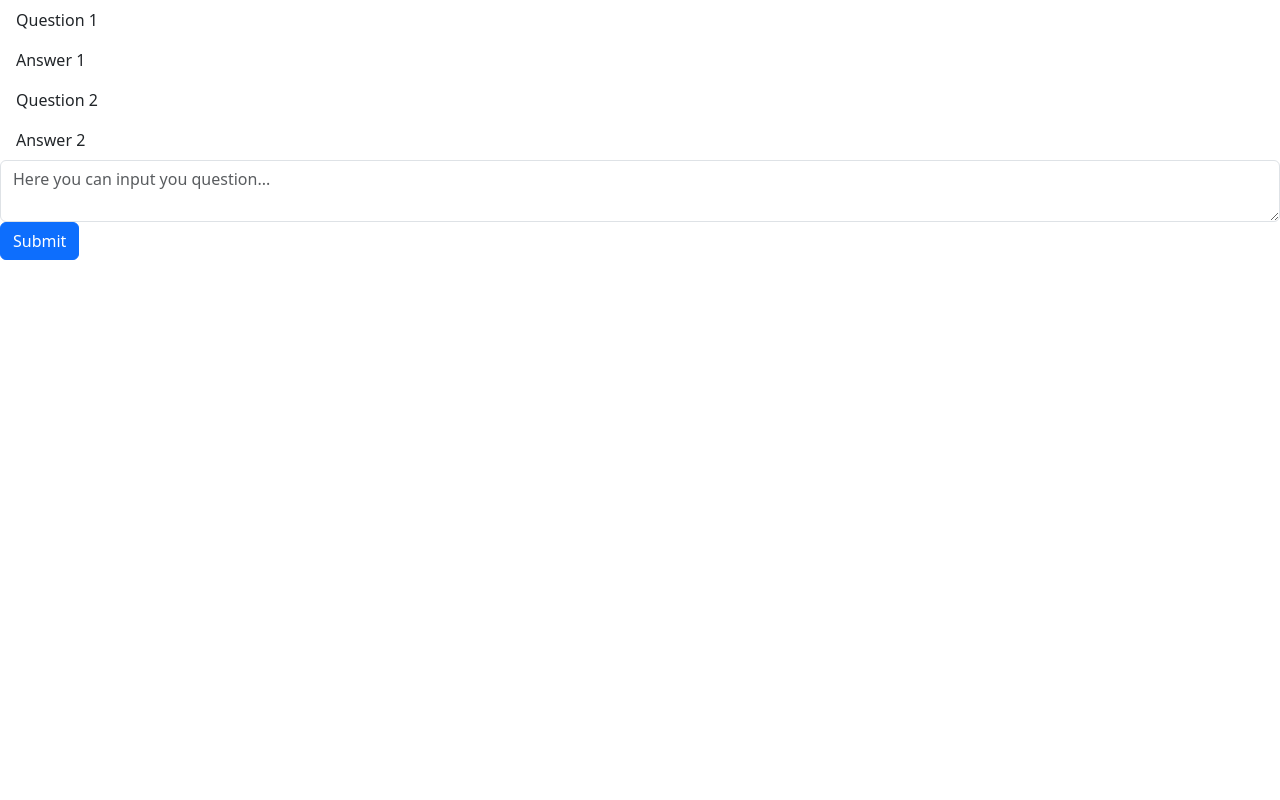
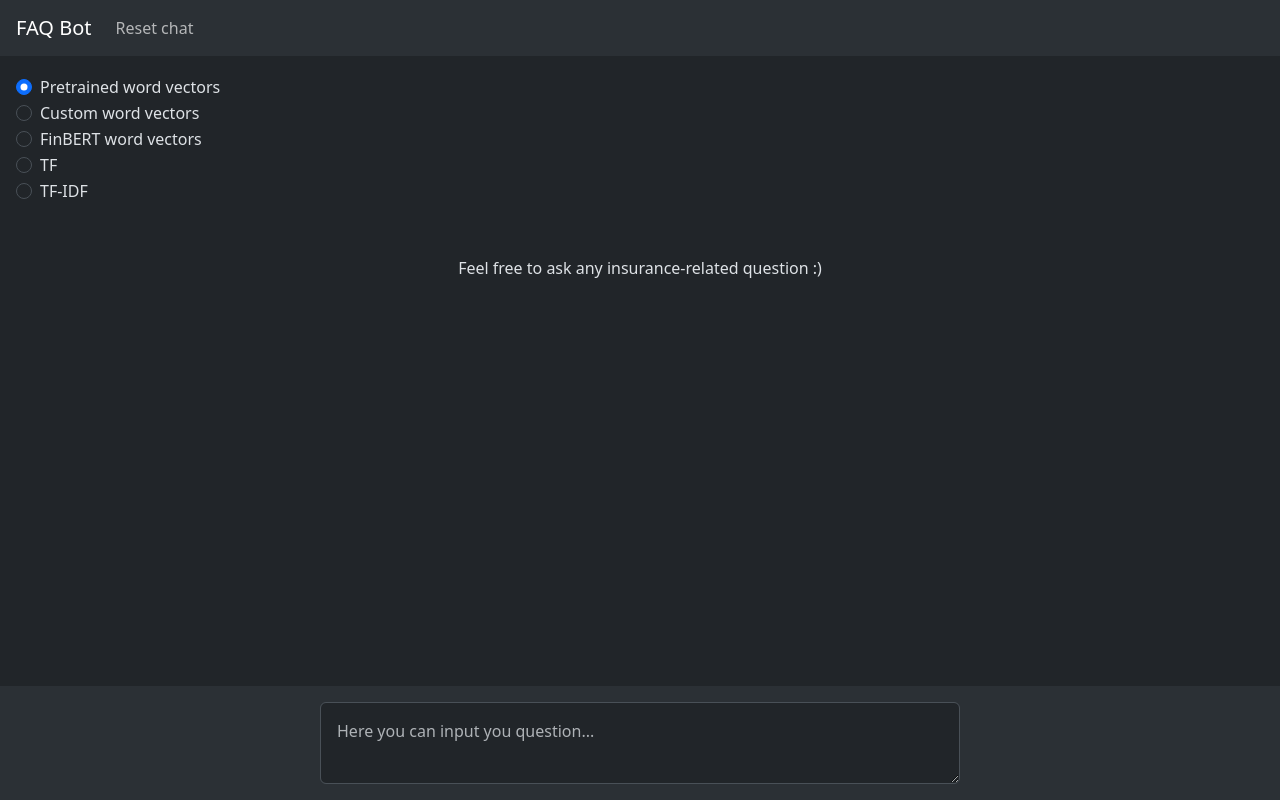
Before and after one commit to zivicmilos/traveling_faq_bot, a React app in the folder frontend/: page / in a window 1280 px wide. Built offline with nearby package versions, Linux system fonts and the light colour scheme; no server answers.

Commit message:
Issue #23: Backend and frontend done

```diff
--- a/frontend/public/index.html
+++ b/frontend/public/index.html
@@ -1,5 +1,5 @@
 <!DOCTYPE html>
-<html lang="en">
+<html lang="en" data-bs-theme="dark">
   <head>
     <meta charset="utf-8" />
     <link rel="icon" href="%PUBLIC_URL%/favicon.ico" />
--- a/frontend/src/components/App/App.css
+++ b/frontend/src/components/App/App.css
@@ -0,0 +1,8 @@
+.box {
+    display: flex;
+    justify-content: center;
+  }
+
+.pt-25 {
+  padding-top: 20%;
+}
--- a/frontend/src/components/App/App.js
+++ b/frontend/src/components/App/App.js
@@ -1,26 +1,71 @@
-import './App.css';
-import ListGroup from '../ListGroup/ListGroup'
-import QuestionBox from '../QuestionBox/QuestionBox'
-import Button from '../Button/Button'
-import {getAnswer} from '../../services/faq-service'
-import axios from "axios";
+import "./App.css";
+import Navbar from "../Navbar/Navbar";
+import ListGroup from "../ListGroup/ListGroup";
+import QuestionBox from "../QuestionBox/QuestionBox";
+import { getAnswer } from "../../services/faq-service";
+import { getData, storeData } from "../../helpers/local-storage";
+import { useState, useEffect } from "react";
+import RadioButtons from "../RadioButtons/RadioButtons";
 
- const handleSubmit = (e) => {
+function App() {
+  const initialState = () => getData("items") || [];
+  const [data, setData] = useState("");
+  const [items, setItems] = useState(initialState);
+  const [resetTextArea, setResetTextArea] = useState(false);
+  const [model, setModel] = useState("pretrained");
+
+  useEffect(() => {
+    storeData("items", items);
+  }, [items]);
+
+  const handleSubmit = (question) => (e) => {
+    if (e.key !== "Enter") return;
+
     e.preventDefault();
-    const question = {
-      question: 'What Are Rate For Long Term Care Insurance?',
+    console.log(question);
+    const q = {
+      question: question,
+      model: model,
     };
-    axios.post('http://localhost:8000/faq/questions', question).then((response) => {
-      console.log(response.status, response.data);
+    setItems((current) => [...current, "Q: " + question]);
+    getAnswer(q).then((data) => {
+      console.log(data);
+      setItems((current) => [...current, "A: " + data]);
     });
+
+    setResetTextArea(!resetTextArea);
   };
 
-function App() {
-  return <div>
-  	<ListGroup></ListGroup>
-  	<QuestionBox></QuestionBox>
-  	<Button onClick={getAnswer('asd').apply()}>Submit</Button>
-  </div>;
+  const handleReset = (e) => {
+    setItems([]);
+  };
+
+  const onChangeValue = (e) => {
+    console.log(e.target.value);
+    setModel(e.target.value);
+  };
+
+  return (
+    <div className="App">
+      <Navbar handleReset={handleReset} />
+      <div className="hstack">
+        <RadioButtons onChangeValue={onChangeValue} />
+        {items.length !== 0 && <ListGroup items={items} />}
+        {items.length === 0 && (
+          <div className="d-flex justify-content-center pt-25 w-50">
+            <div>Feel free to ask any insurance-related question :)</div>
+          </div>
+        )}
+      </div>
+      <div className="fixed-bottom justify-content-center hstack gap-3 pb-3 pt-3 bg-body-tertiary">
+        <QuestionBox
+          resetTextArea={resetTextArea}
+          setData={setData}
+          onEnter={handleSubmit(data)}
+        />
+      </div>
+    </div>
+  );
 }
 
 export default App;
--- a/frontend/src/components/Button/Button.js
+++ /dev/null
@@ -1,10 +0,0 @@
-interface Props {
-	children: string;
-	onClick: () => void;
-}
-
-function Button({ children, onClick }: Props) {
-	return <button type="button" className="btn btn-primary" onClick={onClick}>{children}</button>;
-}
-
-export default Button;
--- a/frontend/src/components/ListGroup/ListGroup.css
+++ b/frontend/src/components/ListGroup/ListGroup.css
@@ -0,0 +1,7 @@
+.pb-10{
+  padding-bottom: 10rem !important;
+}
+
+.pt-6{
+  padding-top: 6rem !important;
+}
--- a/frontend/src/components/ListGroup/ListGroup.js
+++ b/frontend/src/components/ListGroup/ListGroup.js
@@ -1,9 +1,15 @@
-function ListGroup() {
-	let items = ['Question 1', 'Answer 1', 'Question 2', 'Answer 2'];
+import "./ListGroup.css";
 
-	return <ul className="list-group">
-		{items.map(item => <li key={item} className="list-group-item border-0">{item}</li>)}
-	</ul>
+function ListGroup({ items }) {
+  return (
+    <ul className="item-group w-50 pb-10 pt-6">
+      {items.map((item) => (
+        <li key={item} className="list-group-item border-0 pb-3">
+          {item}
+        </li>
+      ))}
+    </ul>
+  );
 }
 
 export default ListGroup;
--- /dev/null
+++ b/frontend/src/components/Navbar/Navbar.js
@@ -0,0 +1,20 @@
+import "./Navbar.css";
+
+function Navbar({ handleReset }) {
+  return (
+    <nav className="fixed-top navbar navbar-expand-lg bg-body-tertiary">
+      <div className="collapse navbar-collapse" id="navbarNav">
+        <span className="navbar-brand mb-0 mx-3 h1">FAQ Bot</span>
+        <ul className="navbar-nav">
+          <li className="nav-item">
+            <a className="nav-link" href="/" onClick={handleReset}>
+              Reset chat
+            </a>
+          </li>
+        </ul>
+      </div>
+    </nav>
+  );
+}
+
+export default Navbar;
--- a/frontend/src/components/QuestionBox/QuestionBox.js
+++ b/frontend/src/components/QuestionBox/QuestionBox.js
@@ -1,5 +1,27 @@
-function QuestionBox() {
-	return <textarea className="form-control" placeholder='Here you can input you question...'></textarea>;
+import "./QuestionBox.css";
+import { useEffect, useState } from "react";
+
+function QuestionBox({ resetTextArea, setData, onEnter }) {
+  const [question, setQuestion] = useState("");
+  const handleChange = (e) => setQuestion(e.target.value);
+
+  useEffect(() => {
+    setQuestion("");
+  }, [resetTextArea]);
+
+  useEffect(() => {
+    setData(question);
+  });
+
+  return (
+    <textarea
+      className="form-control w-50 p-3"
+      placeholder="Here you can input you question..."
+      onChange={handleChange}
+      value={question}
+      onKeyDown={onEnter}
+    ></textarea>
+  );
 }
 
 export default QuestionBox;
--- /dev/null
+++ b/frontend/src/components/RadioButtons/RadioButtons.js
@@ -0,0 +1,56 @@
+import "./RadioButtons.css";
+
+function RadioButtons({ onChangeValue }) {
+  return (
+    <div className="w-25 px-3" onChange={onChangeValue}>
+      <div className="form-check">
+        <input
+          className="form-check-input"
+          type="radio"
+          name="exampleRadios"
+          value="pretrained"
+          defaultChecked
+        />
+        <label className="form-check-label">Pretrained word vectors</label>
+      </div>
+      <div className="form-check">
+        <input
+          className="form-check-input"
+          type="radio"
+          name="exampleRadios"
+          value="custom"
+        />
+        <label className="form-check-label">Custom word vectors</label>
+      </div>
+      <div className="form-check">
+        <input
+          className="form-check-input"
+          type="radio"
+          name="exampleRadios"
+          value="finbert"
+        />
+        <label className="form-check-label">FinBERT word vectors</label>
+      </div>
+      <div className="form-check">
+        <input
+          className="form-check-input"
+          type="radio"
+          name="exampleRadios"
+          value="tf"
+        />
+        <label className="form-check-label">TF</label>
+      </div>
+      <div className="form-check">
+        <input
+          className="form-check-input"
+          type="radio"
+          name="exampleRadios"
+          value="tf-idf"
+        />
+        <label className="form-check-label">TF-IDF</label>
+      </div>
+    </div>
+  );
+}
+
+export default RadioButtons;
--- /dev/null
+++ b/frontend/src/helpers/local-storage.js
@@ -0,0 +1,19 @@
+export const getData = (key) => {
+  if (!localStorage) return;
+
+  try {
+    return JSON.parse(localStorage.getItem(key));
+  } catch (err) {
+    console.error(`Error getting item ${key} from localStorage`, err);
+  }
+};
+
+export const storeData = (key, item) => {
+  if (!localStorage) return;
+
+  try {
+    return localStorage.setItem(key, JSON.stringify(item));
+  } catch (err) {
+    console.error(`Error storing item ${key} to localStorage`, err);
+  }
+};
--- a/frontend/src/services/faq-service.js
+++ b/frontend/src/services/faq-service.js
@@ -1,13 +1,8 @@
 import axios from "axios";
-const API_URL = 'http://localhost:8000/faq/';
+const API_URL = "http://localhost:8000/faq/";
 
 export const getAnswer = (question) => {
-    console.log("question ", question);
-        return (dispatch) => {
-            return axios.post(API_URL+'questions/', question)
-                .then((res) => {
-                    console.log("response ", res);
-                    dispatch({ type: "answer", payload : res.data.result })
-                });
-        }
-      }
+  return axios.post(API_URL + "questions", question).then((response) => {
+    return response.data;
+  });
+};
```
Also changed, not shown: frontend/src/index.js (+7 -7 lines), frontend/src/components/Navbar/Navbar.css (added), frontend/src/components/RadioButtons/RadioButtons.css (added), 2 other files.
